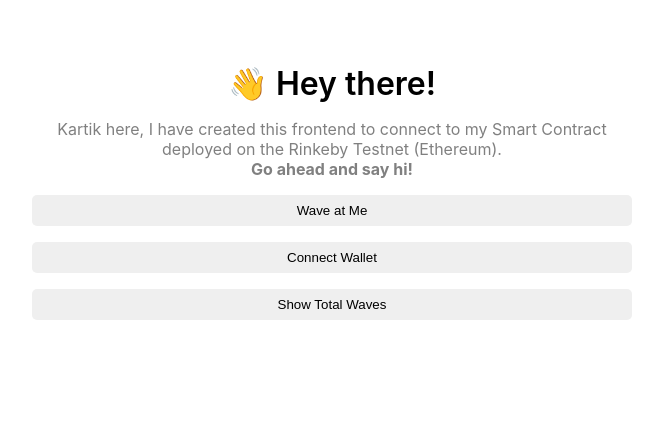
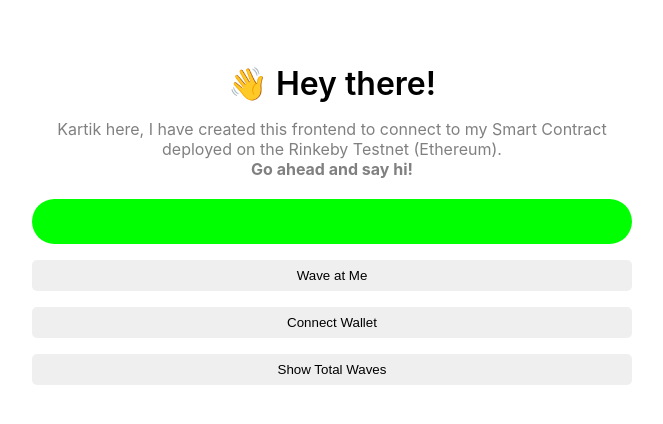
Before and after one commit to kartikmishraa/WavePortal-frontend, a React (Vite) app: page / in a window 1280 px wide. Shown: the top 424 px of the page, without its empty margins (308-971 px from the left). Built offline with nearby package versions, Linux system fonts and the light colour scheme.

Commit message:
Updated Contract address to new contract

```diff
--- a/src/App.css
+++ b/src/App.css
@@ -30,5 +30,17 @@
   padding: 8px;
   border: 0;
   border-radius: 5px;
+  width: 100%;
+}
 
+.form-main {
+  margin-top: 16px;
 }
+
+.form-txt {
+  background: lime;
+  border: none;
+  border-radius: 25px;
+  padding: 15px;
+  margin-top: 20px;
+}
--- a/src/App.jsx
+++ b/src/App.jsx
@@ -6,7 +6,7 @@ import "./App.css";
 const App = () => {
   const [currentAccount, setCurrentAccount] = useState("");
   const [allWaves, setAllWaves] = useState([]);
-  const contractAddress = "0x524FaaDf97c1880eECcf457EaE1c5c8d39830be2";
+  const contractAddress = "0x766cD3254908F3253Ea8A0ba5AE1b6e35d740288";
   const contractABI = abi.abi;
 
   const getAllWaves = async () => {
@@ -96,7 +96,9 @@ const App = () => {
         const signer = await provider.getSigner();
         const wavePortalContract = new ethers.Contract(contractAddress, contractABI, signer);
 
-        const waveTxn = await wavePortalContract.wave("Heyy, its kartik :))");
+        let msg = document.getElementById("input-el").value;
+
+        const waveTxn = await wavePortalContract.wave(msg);
         console.log("Mining...", waveTxn.hash);
 
         await waveTxn.wait();
@@ -144,6 +146,8 @@ const App = () => {
 <br /> <strong>Go ahead and say hi! </strong>
         </div>
 
+        <input type="text" className="form-txt" id="input-el"/>
+
         <button className="waveButton" onClick={wave}>
           Wave at Me
         </button>
```
Also changed, not shown: src/util/WavePortal.json (+3 -3 lines).
